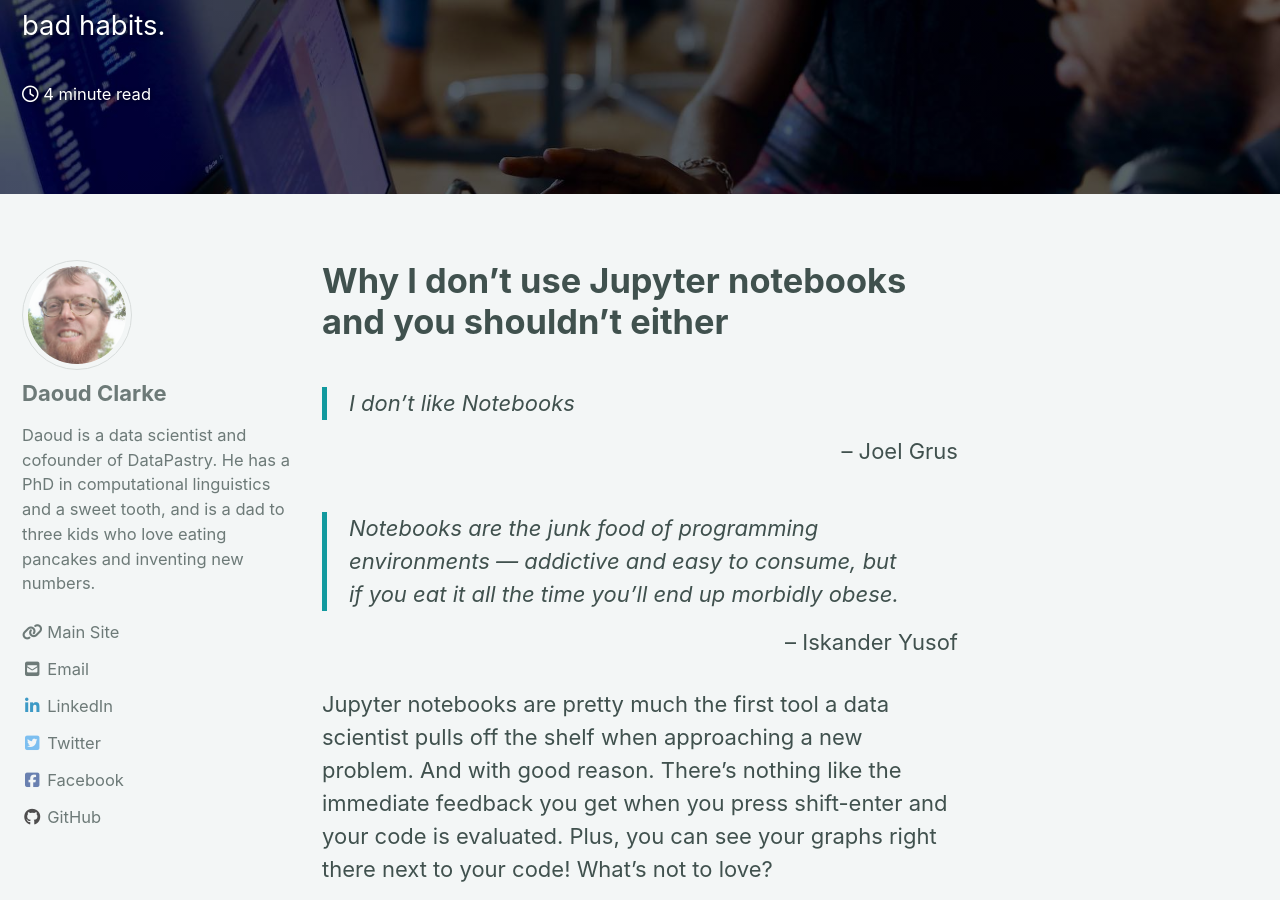
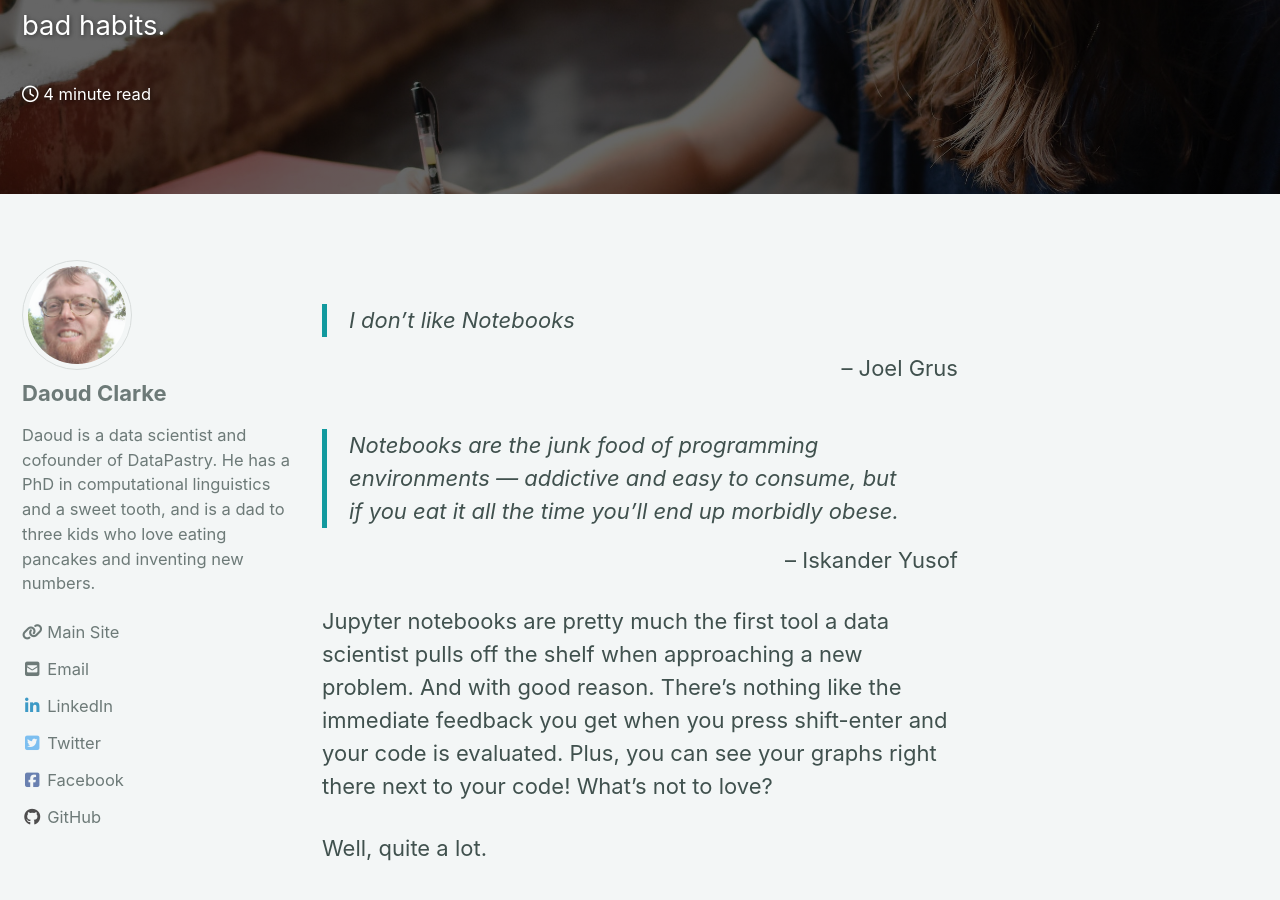
Before and after one commit to datapastry/datapastry.github.io, a Jekyll site: the page built from _posts/2019-11-04-why-i-dont-use-jupyter-notebooks-and-you-shouldnt-either.md, in a window 1280 px wide and 900 px high, scrolled down 336 px. Built offline with Jekyll 4.4.1, drawn with Linux system fonts in a browser that asks for light colours; cached includes are drawn as plain includes; nearby versions of some CDN libraries.

Commit message:
Change header image and remove duplicate title

```diff
--- a/_posts/2019-11-04-why-i-dont-use-jupyter-notebooks-and-you-shouldnt-either.md
+++ b/_posts/2019-11-04-why-i-dont-use-jupyter-notebooks-and-you-shouldnt-either.md
@@ -3,12 +3,9 @@ title: "Why I don't use Jupyter notebooks and you shouldn't either"
 author: Daoud Clarke
 excerpt: "Jupyter notebooks give you instant feedback but lead to bad habits."
 header:
-  overlay_image: /assets/images/header-article.jpg
+  overlay_image: /assets/images/notebook.jpg
   overlay_filter: 0.6
 ---
-
-Why I don't use Jupyter notebooks and you shouldn't either
-==========================================================
 
 > I don't like Notebooks
 <p style="text-align: right; margin-top: -1.3em">– Joel Grus</p>
```
Also changed, not shown: assets/images/notebook.jpg (added).
